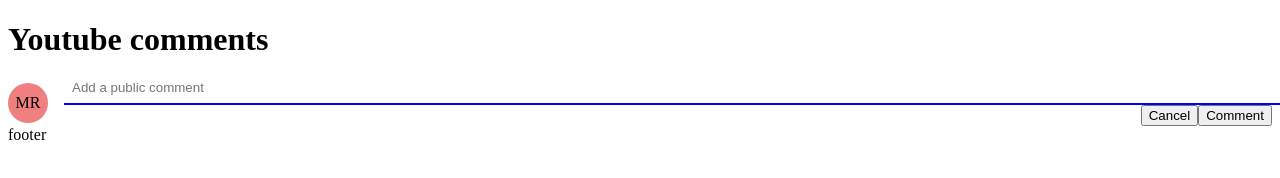
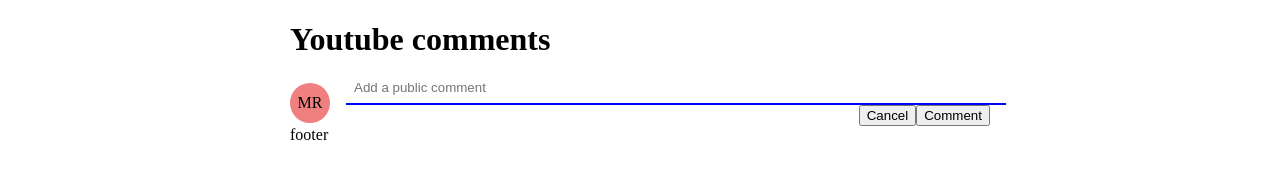
Before and after one commit to m-reyes-h/youtube-comments, a Gatsby site: page / in a window 1280 px wide. Built offline with nearby package versions, Linux system fonts and the light colour scheme; Gatsby itself is replaced by a stand-in of ours.

Commit message:
Added a Layout component to wrap all the content

```diff
--- a/src/components/Layout.js
+++ b/src/components/Layout.js
@@ -0,0 +1,17 @@
+import React from 'react';
+import styled from 'styled-components'
+
+const LayoutSt = styled.div`
+  margin: 0 auto;
+  max-width: 700px;
+`;
+
+const Layout = props => {
+  return (
+    <LayoutSt>
+      {props.children}
+    </LayoutSt>
+  );
+}
+
+export default Layout;
--- a/src/pages/index.js
+++ b/src/pages/index.js
@@ -1,8 +1,9 @@
 import React from "react"
 import CommentForm from "../components/CommentForm"
+import Layout from '../components/Layout'
 
 export default () => (
-  <React.Fragment>
+  <Layout>
     <header>
       <h1>Youtube comments</h1>
     </header>
@@ -10,5 +11,5 @@ export default () => (
       <CommentForm />
     </main>
     <footer>footer</footer>
-  </React.Fragment>
+  </Layout>
 )
```
